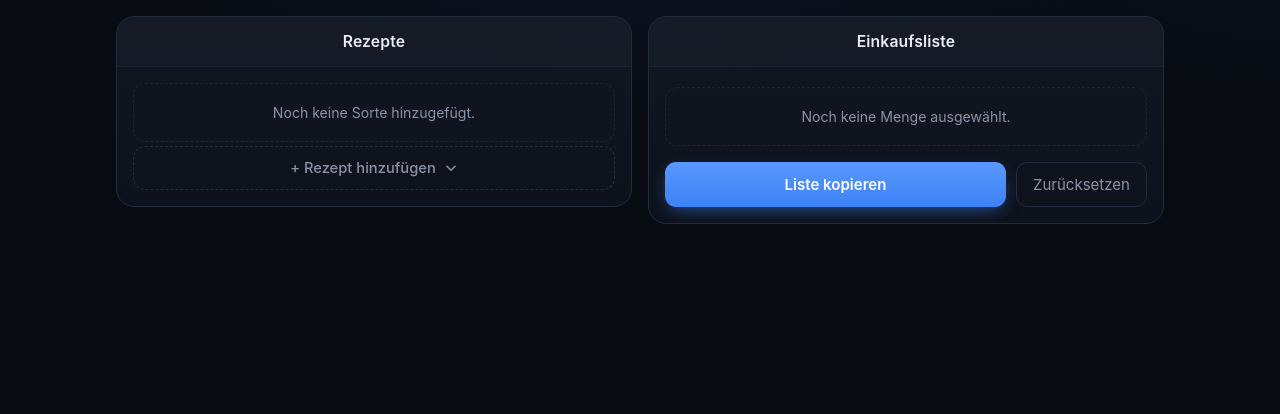
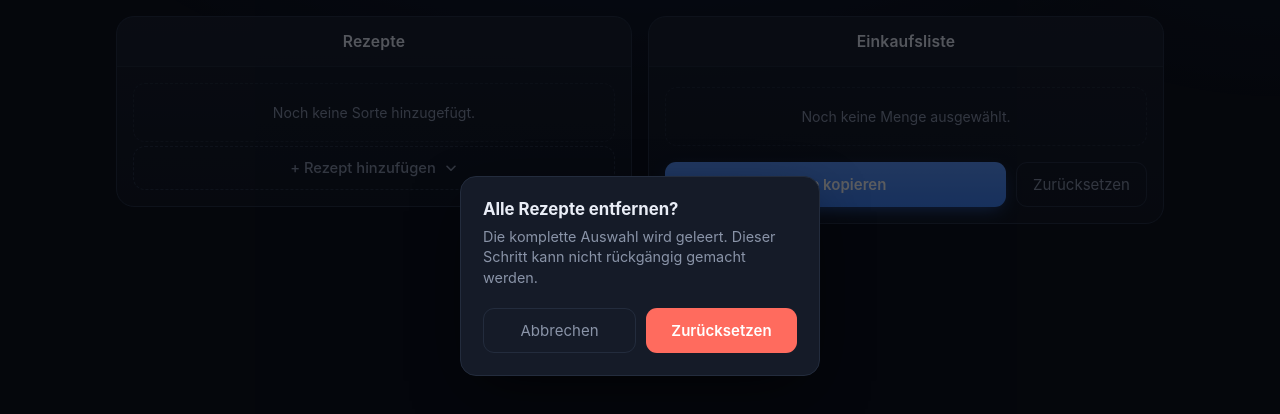
Before and after one commit to koller-a/koller-a.github.io, a plain HTML site: page index.html in a window 1280 px wide. Both pictures are taken after a click on the button "Zurücksetzen". Shown: the part 124-538 px from the top of the page. Drawn offline with Linux system fonts and the light colour scheme.

Commit message:
zurücksetzen warnung hinzu

```diff
--- a/index.html
+++ b/index.html
@@ -434,6 +434,50 @@
     border-color: var(--text-faint);
   }
 
+  button.danger {
+    background: var(--danger);
+    color: #fff;
+    border: none;
+    font-weight: 600;
+  }
+  button.danger:hover { background: var(--danger-line); }
+
+  .modal-overlay {
+    position: fixed;
+    inset: 0;
+    background: rgba(4, 6, 10, 0.65);
+    display: flex;
+    align-items: center;
+    justify-content: center;
+    padding: 20px;
+    z-index: 20;
+  }
+  .modal-overlay[hidden] { display: none; }
+  .modal {
+    background: var(--panel-2);
+    border: 1px solid var(--border);
+    border-radius: 16px;
+    padding: 22px;
+    max-width: 360px;
+    width: 100%;
+    box-shadow: 0 20px 60px -15px rgba(0, 0, 0, 0.7);
+  }
+  .modal h3 {
+    margin: 0 0 8px;
+    font-size: 1.05rem;
+  }
+  .modal p {
+    margin: 0 0 20px;
+    color: var(--text-dim);
+    font-size: 0.9rem;
+    line-height: 1.4;
+  }
+  .modal-actions {
+    display: flex;
+    gap: 10px;
+  }
+  .modal-actions button { flex: 1; }
+
   .toast {
     position: fixed;
     left: 50%;
@@ -545,6 +589,17 @@
 </div>
 
 <div class="toast" id="toast">Kopiert ✓</div>
+
+<div class="modal-overlay" id="resetModalOverlay" hidden>
+  <div class="modal" role="alertdialog" aria-modal="true" aria-labelledby="resetModalTitle" aria-describedby="resetModalDesc">
+    <h3 id="resetModalTitle">Alle Rezepte entfernen?</h3>
+    <p id="resetModalDesc">Die komplette Auswahl wird geleert. Dieser Schritt kann nicht rückgängig gemacht werden.</p>
+    <div class="modal-actions">
+      <button type="button" class="ghost" id="resetCancelBtn">Abbrechen</button>
+      <button type="button" class="danger" id="resetConfirmBtn">Zurücksetzen</button>
+    </div>
+  </div>
+</div>
 
 <script>
 const RECIPES = [
@@ -1003,6 +1058,9 @@ const statZutatenEl = document.getElementById('statZutaten');
 const copyBtn = document.getElementById('copyBtn');
 const resetBtn = document.getElementById('resetBtn');
 const toastEl = document.getElementById('toast');
+const resetModalOverlay = document.getElementById('resetModalOverlay');
+const resetCancelBtn = document.getElementById('resetCancelBtn');
+const resetConfirmBtn = document.getElementById('resetConfirmBtn');
 
 let activeIds = [];
 
@@ -1218,9 +1276,36 @@ copyBtn.addEventListener('click', async () => {
   }
 });
 
+function openResetModal() {
+  resetModalOverlay.hidden = false;
+}
+
+function closeResetModal() {
+  resetModalOverlay.hidden = true;
+}
+
 resetBtn.addEventListener('click', () => {
-  recipeListEl.querySelectorAll('input[type="number"]').forEach(i => i.value = '1');
+  openResetModal();
+});
+
+resetCancelBtn.addEventListener('click', closeResetModal);
+
+resetModalOverlay.addEventListener('click', (e) => {
+  if (e.target === resetModalOverlay) closeResetModal();
+});
+
+document.addEventListener('keydown', (e) => {
+  if (e.key === 'Escape' && !resetModalOverlay.hidden) closeResetModal();
+});
+
+resetConfirmBtn.addEventListener('click', () => {
+  activeIds = [];
+  recipeListEl.innerHTML = '';
+  updateEmptyRecipeState();
+  renderPicker();
   recalculate();
+  closeResetModal();
+  showToast('Zurückgesetzt');
 });
 
 recalculate();
```
